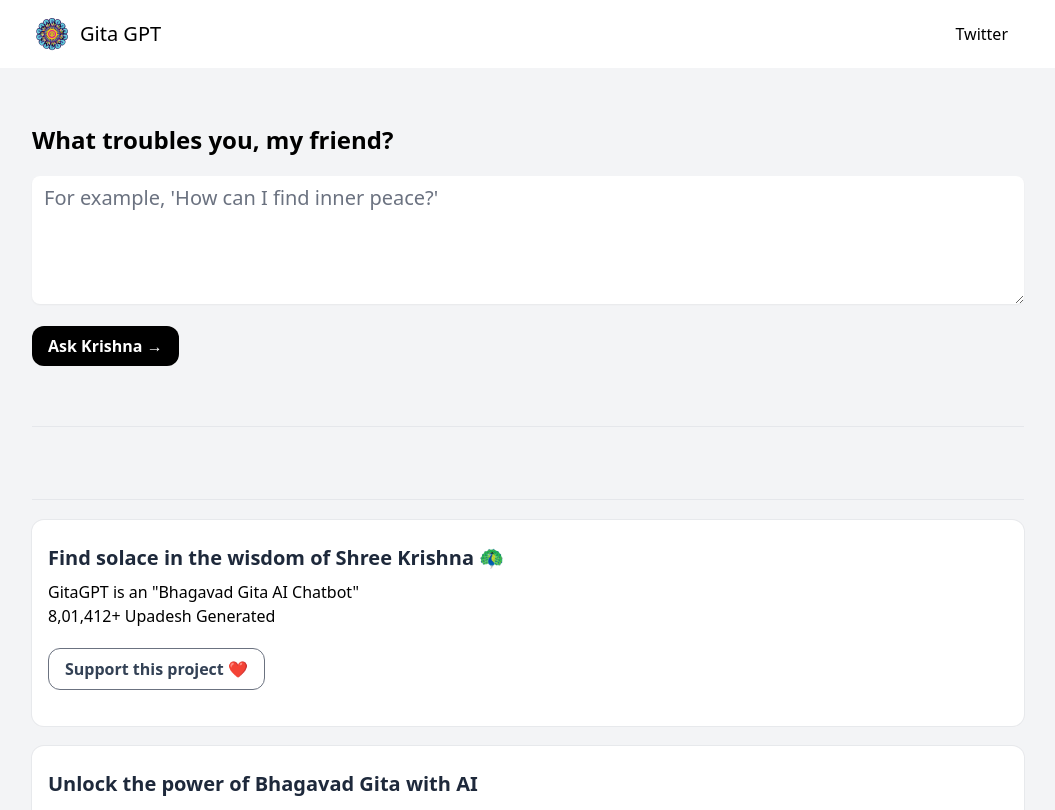
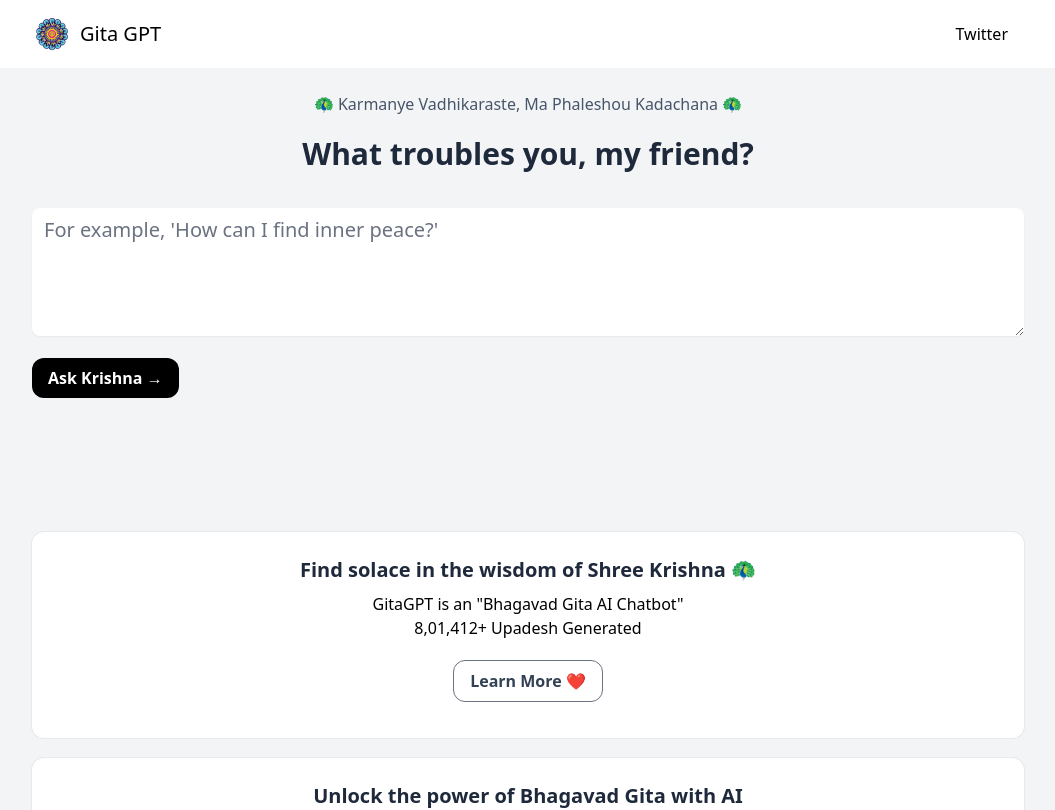
Before and after one commit to vxsahu/gitagpt, a Next.js app: page / in a window 1280 px wide. Shown: the top 810 px of the page, without its empty margins (112-1167 px from the left). Built offline with nearby package versions, Linux system fonts and the light colour scheme.

Commit message:
Update index.tsx

```diff
--- a/pages/index.tsx
+++ b/pages/index.tsx
@@ -11,6 +11,7 @@ import Header from "../components/Header";
 import LoadingDots from "../components/LoadingDots";
 import ResizablePanel from "../components/ResizablePanel";
 import logo from './gita-gpt.svg';
+import AudioPlayer from "../components/AudioPlayer";
 
 const Home: NextPage = () => {
   const [response, setResponse] = useState<Record<string, unknown> | null>(
@@ -96,6 +97,7 @@ const Home: NextPage = () => {
 
  return (
 
+
     <div className="bg-gray-100 flex mx-auto flex-col items-center justify-center min-h-screen">
       <Head>
         <title>Gita GPT – Bhagavad Geeta AI 🔥</title>
@@ -103,10 +105,11 @@ const Home: NextPage = () => {
       </Head>
 
       <Header />
-      <main className="max-w-5xl innerbox flex flex-1 w-full flex-col p-4">
-        <div className="max-xl w-full my-10">
+      <main className="max-w-5xl items-center justify-center text-center innerbox flex flex-1 w-full flex-col p-4">
+        <p className="font-medium flex mt-2 items-center space-x-3 text-slate-600">🦚 Karmanye Vadhikaraste, Ma Phaleshou Kadachana 🦚</p>
+        <div className="max-xl w-full my-5">
           <div className="space-x-3">
-            <p className="sm:text-2xl text-xl font-bold">
+            <p className="text-3xl font-bold text-slate-800 mb-4">
             What troubles you, my friend?</p>
           </div>
 
@@ -134,9 +137,9 @@ const Home: NextPage = () => {
           )}
           {loading && (
             <button
-              className="bg-black rounded-xl text-white font-medium px-4 py-2 sm:mt-4 mt-5 hover:bg-black/80"
+              className="bg-black rounded-xl text-white font-bold px-4 py-2 sm:mt-4 mt-5 hover:bg-black/80 w-full"
               disabled
-            >
+            > Happening
               <LoadingDots color="white" style="large" />
             </button>
           )}
@@ -194,7 +197,7 @@ Shree Krishna 🦚</h2>
               className="inline-block flex-warp w-half rounded-xl border border-gray-500 bg-white px-4 py-2 font-bold text-slate-700 transition-colors hover:bg-gray-100 my-5"
               href="https://www.sahu4you.com/gita-gpt/" target="_blank" rel="noopener noreferrer"
               >
-              <p>Support this project ❤️</p>
+              <p>Learn More ❤️</p>
             </a>
 
 </div>
```
